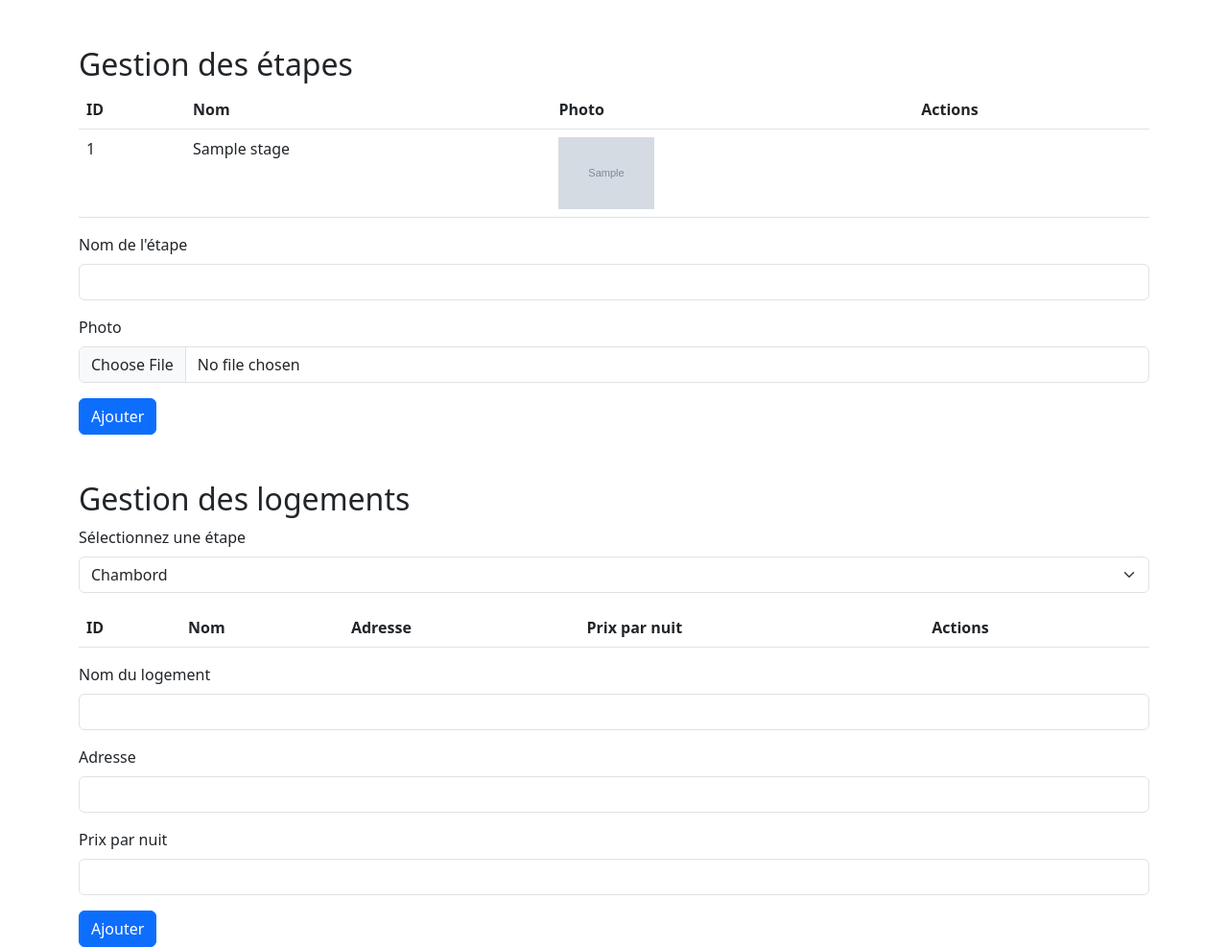
After one commit to Drtenma34/River_ride, a PHP site: page /River_ride_GIT/back_office.php in a window 1280 px wide. The commit adds this page. Shown: the whole page at 96% size. Run offline with PHP 8.4, Linux system fonts and the light colour scheme; tables that the repository leaves empty or names only in its code hold one stand-in row (values such as "Sample post"); grey boxes marked "Sample" are stand-in pictures; lists and menus that the app fills with data are empty.

Commit message:
back office in progress

```diff
--- /dev/null
+++ b/back_office.php
@@ -0,0 +1,105 @@
+<!DOCTYPE html>
+<html>
+<head>
+    <title>BACK OFFICE</title>
+    <meta charset="utf-8">
+    <meta name="viewport" content="width=device-width, initial-scale=1">
+    <link href="https://cdn.jsdelivr.net/npm/bootstrap@5.3.0/dist/css/bootstrap.min.css" rel="stylesheet" integrity="sha384-9ndCyUaIbzAi2FUVXJi0CjmCapSmO7SnpJef0486qhLnuZ2cdeRhO02iuK6FUUVM" crossorigin="anonymous">
+</head>
+
+<?php
+include("includes/db.php");
+
+// Exécuter la requête pour obtenir toutes les étapes en utilisant une requête préparée
+$q = 'SELECT * FROM travel_stages';
+$req = $bdd->prepare($q);
+$req->execute();
+$stages = $req->fetchAll();
+?>
+
+<body>
+<div class="container mt-5">
+    <h2>Gestion des étapes</h2>
+    <table class="table">
+        <thead>
+        <tr>
+            <th>ID</th>
+            <th>Nom</th>
+            <th>Photo</th>
+            <th>Actions</th>
+        </tr>
+        </thead>
+        <tbody>
+        <!-- Parcourir les résultats et les afficher dans le tableau -->
+        <?php foreach ($stages as $stage): ?>
+            <tr>
+                <td><?= $stage['id'] ?></td>
+                <td><?= $stage['nom'] ?></td>
+                <td><img src="<?= $stage['photo'] ?>" alt="<?= $stage['nom'] ?>" width="100"></td>
+                <td>
+                    <!-- Les boutons pour modifier et supprimer -->
+                    <!-- Exemple: <a href="modify.php?id=<?= $stage['id'] ?>">Modifier</a> -->
+                </td>
+            </tr>
+        <?php endforeach; ?>
+        </tbody>
+    </table>
+
+    <!-- Formulaire pour ajouter une étape -->
+    <form action="path_to_your_php_script" method="post" enctype="multipart/form-data">
+        <div class="mb-3">
+            <label for="nom" class="form-label">Nom de l'étape</label>
+            <input type="text" class="form-control" id="nom" name="nom">
+        </div>
+        <div class="mb-3">
+            <label for="photo" class="form-label">Photo</label>
+            <input type="file" class="form-control" id="photo" name="photo">
+        </div>
+        <button type="submit" class="btn btn-primary">Ajouter</button>
+    </form>
+
+    <h2 class="mt-5">Gestion des logements</h2>
+    <!-- Sélection de l'étape pour laquelle gérer les logements -->
+    <div class="mb-3">
+        <label for="selectEtape" class="form-label">Sélectionnez une étape</label>
+        <select class="form-select" id="selectEtape">
+            <option value="1">Chambord</option>
+            <option value="2">Village 1</option>
+            <!-- Autres options des étapes depuis la BDD -->
+        </select>
+    </div>
+
+    <table class="table">
+        <thead>
+        <tr>
+            <th>ID</th>
+            <th>Nom</th>
+            <th>Adresse</th>
+            <th>Prix par nuit</th>
+            <th>Actions</th>
+        </tr>
+        </thead>
+        <tbody>
+        <!-- Liste des logements pour l'étape sélectionnée depuis la BDD -->
+        </tbody>
+    </table>
+
+    <!-- Formulaire pour ajouter un logement -->
+    <form action="path_to_your_php_script_for_logements" method="post">
+        <div class="mb-3">
+            <label for="logementNom" class="form-label">Nom du logement</label>
+            <input type="text" class="form-control" id="logementNom" name="logementNom">
+        </div>
+        <div class="mb-3">
+            <label for="adresse" class="form-label">Adresse</label>
+            <input type="text" class="form-control" id="adresse" name="adresse">
+        </div>
+        <div class="mb-3">
+            <label for="prix" class="form-label">Prix par nuit</label>
+            <input type="number" class="form-control" id="prix" name="prix">
+        </div>
+        <button type="submit" class="btn btn-primary">Ajouter</button>
+    </form>
+</div>
+</body>
+</html>
--- a/identification_process/log.txt
+++ b/identification_process/log.txt
@@ -8,3 +8,4 @@
 2023-08-25 14:21:03 - Success: true Email: david_vu_cong@hotmail.fr
 2023-08-25 14:25:55 - Success: true Email: david_vu_cong@hotmail.fr
 2023-08-25 14:28:47 - Success: true Email: david_vu_cong@hotmail.fr
+2023-08-25 15:38:10 - Success: true Email: david_vu_cong@hotmail.fr
--- a/identification_process/verification_connexion.php
+++ b/identification_process/verification_connexion.php
@@ -72,6 +72,12 @@ $_SESSION['email'] = $_POST['email'];
 $_SESSION['nom'] = $users[0]['nom'];
 $_SESSION['id'] = $users[0]['id'];
 
+if ($users[0]['is_admin'] == 1) {
+    $_SESSION['is_admin'] = true;
+} else {
+    $_SESSION['is_admin'] = false;
+}
+
 header('location: ../index.php?message=Bonjour' . '  ' . $users[0]['nom'] . ' '. 'd\' id =  ' . $users[0]['id']);
 
 ?>
```
Also changed, not shown: bo_gestion_stages.php (added, +62 -0 lines), index.php (+8 -1 lines), images_stages/chambord.jpg (added).
